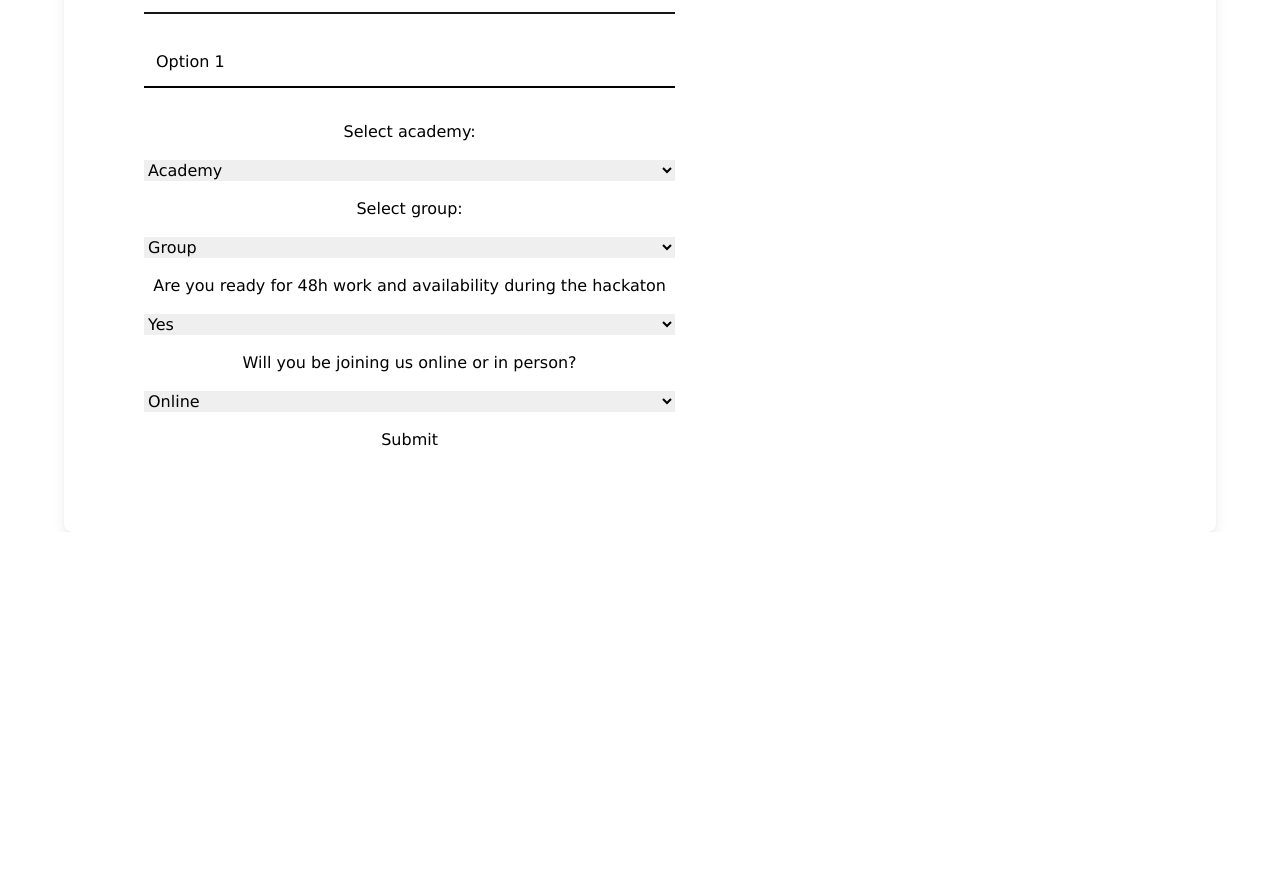
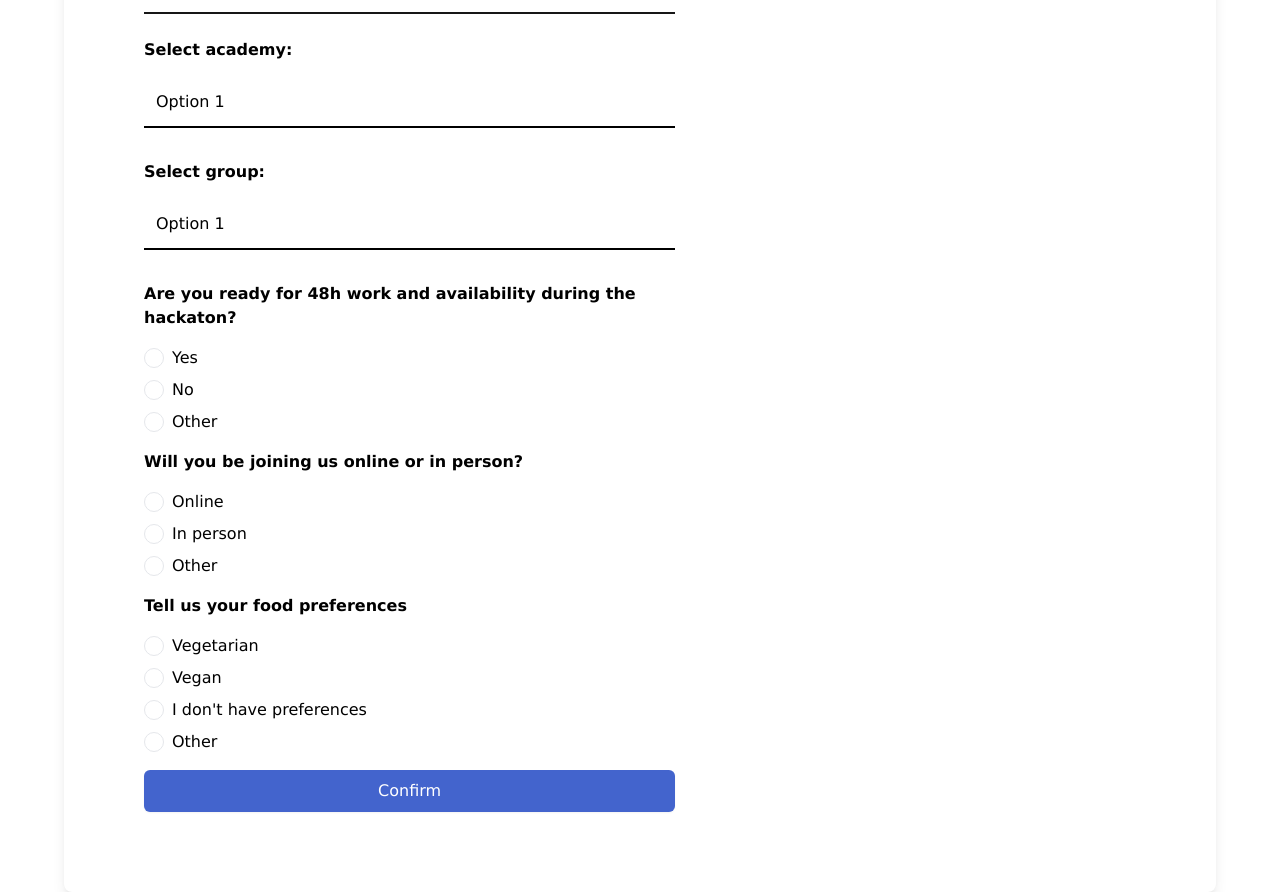
Before and after one commit to andrijantasevski/hackathons-platform, a Next.js app in the folder hackathon-project/: page /event in a window 1280 px wide. Shown: the part 540-1432 px from the top of the page. Before the commit the page ends 1072 px from the top, so only its background shows below. Built offline with nearby package versions, Linux system fonts and the light colour scheme.

Commit message:
add event page structure

```diff
--- a/hackathon-project/src/pages/event.tsx
+++ b/hackathon-project/src/pages/event.tsx
@@ -1,3 +1,5 @@
+import Button from "@/components/ui/Button";
+import InputRadioGroup from "@/components/ui/InputRadioGroup";
 import InputSelect from "@/components/ui/InputSelect";
 import InputUnderlined from "@/components/ui/InputUnderlined";
 import { EventTypes } from "@/types/types";
@@ -30,7 +32,7 @@ const Event: NextPage = () => {
               <p>
                 Join us for an exhilarating hackathon experience! Fill out the
                 form below to register and unlock a world of creativity,
-                collaboration, and innovation. Lets embark on this exciting
+                collaboration, and innovation. Let{"'"}s embark on this exciting
                 journey together!
               </p>
             </div>
@@ -62,7 +64,7 @@ const Event: NextPage = () => {
                 <p className="font-bold">E-mail:</p>
               </InputUnderlined>
               <InputUnderlined
-                {...register("email", { required: true })}
+                {...register("phoneNumber", { required: true })}
                 intent={errors.phoneNumber ? "error" : "primary"}
                 errorMessage="Enter your phone number"
                 id="phoneNumberInput"
@@ -72,7 +74,7 @@ const Event: NextPage = () => {
               >
                 <p className="font-bold">Phone number:</p>
               </InputUnderlined>
-
+              <p className="text-left font-bold">Select academy:</p>
               <InputSelect
                 intent="primary"
                 selectOptions={[
@@ -81,30 +83,55 @@ const Event: NextPage = () => {
                   { title: "Option 3", value: "hi1" },
                 ]}
               />
-
-              <label>Select academy:</label>
-              <select {...register("academy", { required: true })}>
-                <option value="academy">Academy</option>
-              </select>
-              <label>Select group:</label>
-              <select {...register("group")}>
-                <option value="group">Group</option>
-              </select>
-              <label>
-                Are you ready for 48h work and availability during the hackaton
-              </label>
-              <select {...register("availability", { required: true })}>
-                <option value="yes">Yes</option>
-                <option value="no">No</option>
-                <option value="other">Other</option>
-              </select>
-              <label>Will you be joining us online or in person?</label>
-              <select {...register("presence", { required: true })}>
-                <option value="online">Online</option>
-                <option value="inPerson">In person</option>
-                <option value="other">Other</option>
-              </select>
-              <input type="submit" />
+              <p className="text-left font-bold">Select group:</p>
+              <InputSelect
+                intent="primary"
+                selectOptions={[
+                  { title: "Option 1", value: "hi2" },
+                  { title: "Option 2", value: "hi3" },
+                  { title: "Option 3", value: "hi1" },
+                ]}
+              />
+              <p className="text-left font-bold">
+                Are you ready for 48h work and availability during the hackaton?
+              </p>
+              <InputRadioGroup
+                intent="primary"
+                radioGroupOptions={[
+                  { title: "Yes", value: "yes" },
+                  { title: "No", value: "no" },
+                  { title: "Other", value: "other" },
+                ]}
+                {...register("availability", { required: true })}
+              />
+              <p className="text-left font-bold">
+                Will you be joining us online or in person?
+              </p>
+              <InputRadioGroup
+                intent="primary"
+                radioGroupOptions={[
+                  { title: "Online", value: "online" },
+                  { title: "In person", value: "inPerson" },
+                  { title: "Other", value: "other" },
+                ]}
+                {...register("presence", { required: true })}
+              />
+              <p className="text-left font-bold">
+                Tell us your food preferences
+              </p>
+              <InputRadioGroup
+                intent="primary"
+                radioGroupOptions={[
+                  { title: "Vegetarian", value: "vegetarian" },
+                  { title: "Vegan", value: "vegan" },
+                  { title: "I don't have preferences", value: "noPreferences" },
+                  { title: "Other", value: "other" },
+                ]}
+                {...register("food", { required: true })}
+              />
+              <Button intent="primary" rounded="sm" size="lg" type="submit">
+                Confirm
+              </Button>
             </form>
           </div>
         </section>
--- a/hackathon-project/src/types/types.ts
+++ b/hackathon-project/src/types/types.ts
@@ -6,6 +6,7 @@ export type EventTypes = {
   group: string;
   availability: AvailabilityEnum;
   presence: PresenceEnum;
+  food: string;
 };
 
 export enum AvailabilityEnum {
```
